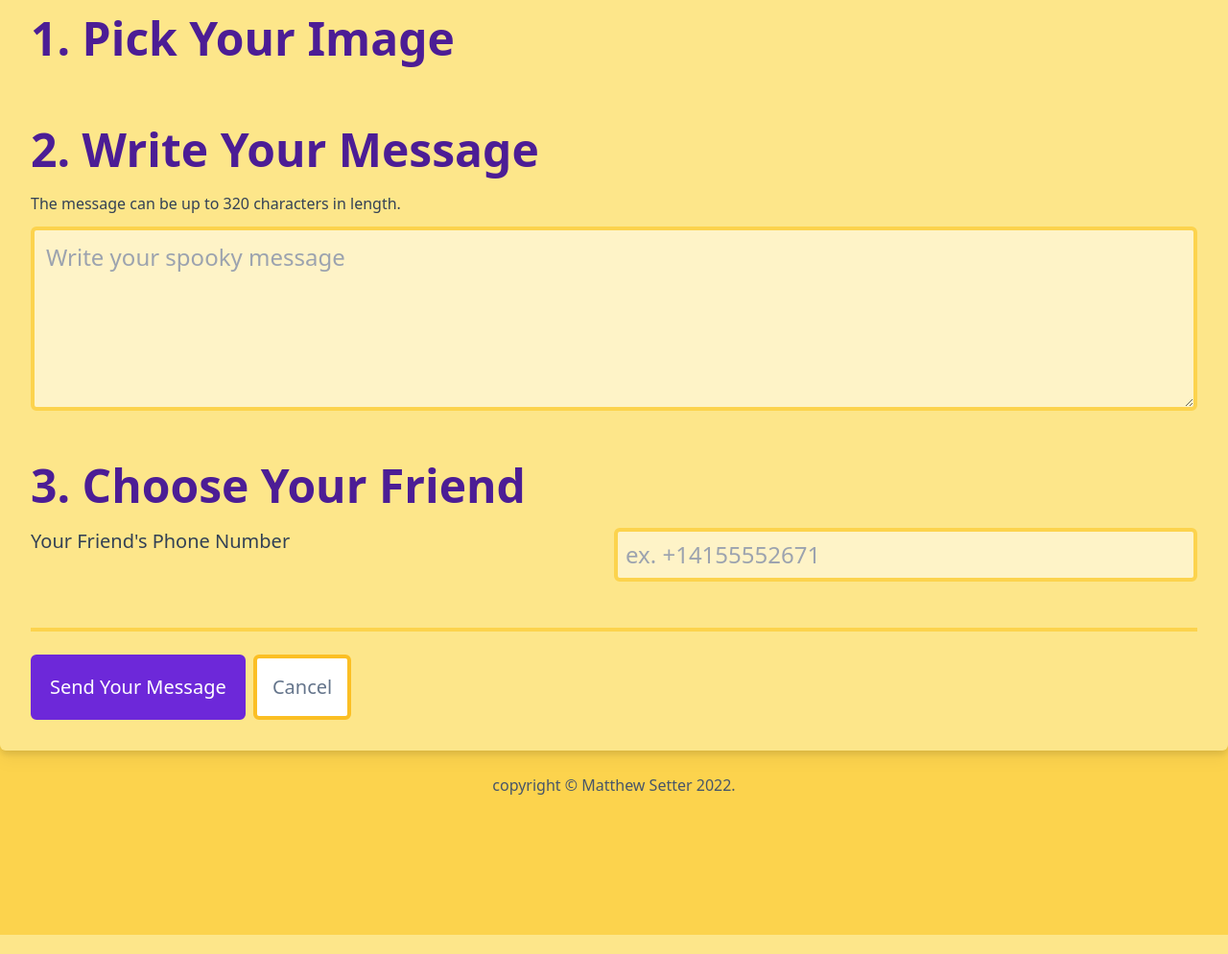
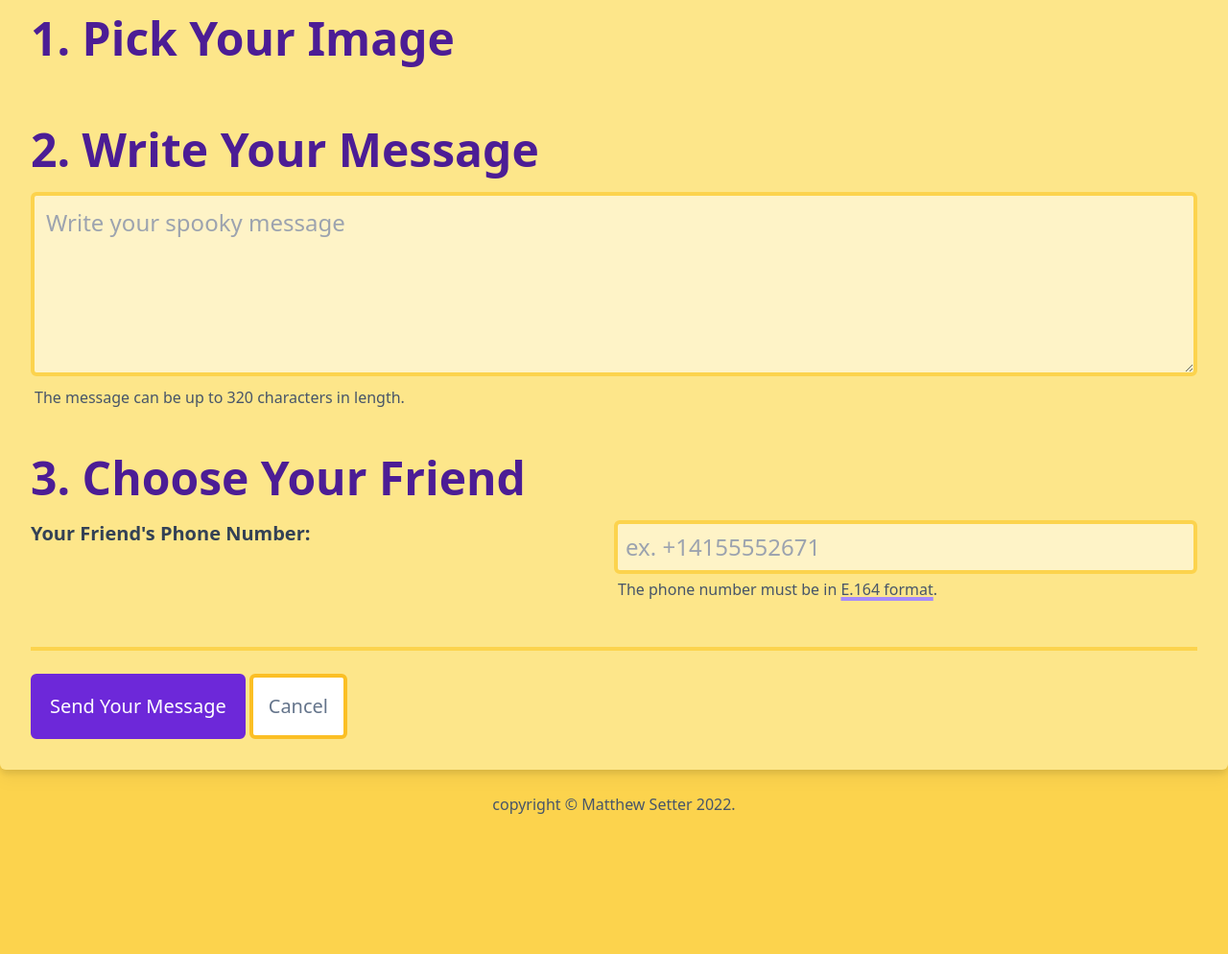
Before and after one commit to settermjd/twiliio-halloween-trick-or-treat-image-sender, a PHP site: template src/templates/default.html.twig in a window 1280 px wide. Shown: the part 496-1490 px from the top of the page at 96% size. Run offline with PHP 8.4, Linux system fonts and the light colour scheme; the template is opened without the code that fills it, so the values that code supplies are empty; style sheets or scripts are compiled from the project's sources; some libraries are stand-ins or nearby versions.

Commit message:
Implement parent & child templates
To avoid redundant code in the templates, parent/child templates have
been implemented in this change, so that the route templates extend the
same base template.

```diff
--- /dev/null
+++ b/src/templates/base.html.twig
@@ -0,0 +1,35 @@
+<!DOCTYPE html>
+<html lang="en">
+<head>
+    <meta charset="UTF-8">
+    <title>{% block title %}{% endblock %}Halloween Trick-or-Treat Sender</title>
+    <link rel="stylesheet" href="/css/styles.css">
+    <link rel="icon"
+          type="image/png"
+          href="/images/favicon.png">
+</head>
+<body>
+<header>
+    <h1>{% block h1_header %}{% endblock %}Halloween Trick-or-Treat Sender</h1>
+</header>
+<main id="app">
+        {% block content %}
+        {% endblock %}
+</main>
+<footer>
+    <div class="copyright">copyright &copy; Matthew Setter 2022.</div>
+</footer>
+<script src="https://unpkg.com/vue@3"></script>
+<script>
+    const { createApp } = Vue
+
+    createApp({
+        data() {
+            return {
+                message: 'Hello Vue!'
+            }
+        }
+    }).mount('#app')
+</script>
+</body>
+</html>
--- a/src/templates/default.html.twig
+++ b/src/templates/default.html.twig
@@ -1,15 +1,6 @@
-<!DOCTYPE html>
-<html lang="en">
-<head>
-    <meta charset="UTF-8">
-    <title>Halloween Trick-or-Treat Sender</title>
-    <link rel="stylesheet" href="/css/styles.css">
-</head>
-<body>
-<header>
-    <h1>Halloween Trick-or-Treat Sender</h1>
-</header>
-<main>
+{% extends "base.html.twig" %}
+
+{% block content %}
     <section class="pt-8">
         <h2>Want to Scare Your Friends on Halloween?</h2>
         <div class="lead">
@@ -28,7 +19,7 @@
           action="/">
 
         {% if errors is defined %}
-            <div class="error">
+            <div class="error text-center text-xl mb-8">
                 There are one or more issues with the information you supplied.
             </div>
         {% endif %}
@@ -40,20 +31,28 @@
             {% endif %}
             <div class="images-wrapper">
                 {% for image in images %}
-                    <div class="image-container">
+                    <div
+                            {% if values.image == image.label %}
+                                class="image-container selected"
+                            {% else %}
+                                class="image-container"
+                            {% endif %}
+                    >
                         <input type="radio"
                                id="pick-an-image-{{ image.label }}"
                                name="image"
                                value="{{ image.label }}"
+                                {% if values.image == image.label %}
                                     class="image-choice"
-                        {% if values.image == image.label %}
                                     checked="checked"
+                                {% else %}
+                                    class="image-choice"
                                 {% endif %}
                         >
                         <label for="pick-an-image-{{ image.label }}">
-                            <img src="/images/{{ image.image }}"
+                            <img src="{{ image.image }}"
                                  alt="{{ image.name }} image"
-                                class="my-auto hover:cursor-pointer">
+                                 class="hover:cursor-pointer">
                         </label>
                         <div class="image-label">{{ image.label }}</div>
                     </div>
@@ -67,10 +66,14 @@
                 {% if errors.message is defined %}
                     <div class="error">Please write a message for your friend</div>
                 {% endif %}
-                <div class="mb-3">The message can be up to 320 characters in length.</div>
                 <textarea name="message"
                           rows="5"
-                          placeholder="Write your spooky message">{{ values.message }}</textarea>
+                          placeholder="Write your spooky message"
+                {% if errors.message is defined %}
+                    class="input-error"
+                {% endif %}
+                >{{ values.message }}</textarea>
+                <div class="mt-1 pl-1 text-slate-600">The message can be up to 320 characters in length.</div>
             </div>
         </div>
 
@@ -81,13 +84,20 @@
                     <div class="error">Please enter your friend's phone number in E.164 format (eg., +14155552671).</div>
                 {% endif %}
                 <div class="choose-your-friend-container">
-                    <label for="phone-number">Your Friend's Phone Number</label>
-                    <input
-                        type="tel"
+                    <label class="font-bold" for="phone-number">Your Friend's Phone Number:</label>
+                    <div>
+                        <input type="tel"
                                name="phone_number"
                                id="phone-number"
                                placeholder="ex. +14155552671"
+                               {% if errors.phone_number is defined %}
+                                   class="input-error"
+                               {% endif %}
                                value="{{ values.phone_number }}">
+                        <div class="mt-1 pl-1 text-slate-600">
+                            The phone number must be in <a href="https://www.twilio.com/docs/glossary/what-e164">E.164 format</a>.
+                        </div>
+                    </div>
                 </div>
             </div>
         </div>
@@ -103,9 +113,4 @@
                    value="Cancel">
         </div>
     </form>
-</main>
-<footer>
-    <div class="copyright">copyright &copy; Matthew Setter 2022.</div>
-</footer>
-</body>
-</html>
+{% endblock %}
```
Also changed, not shown: public/images/favicon.png (added). Lines whose indentation alone changed are shown as unchanged.
